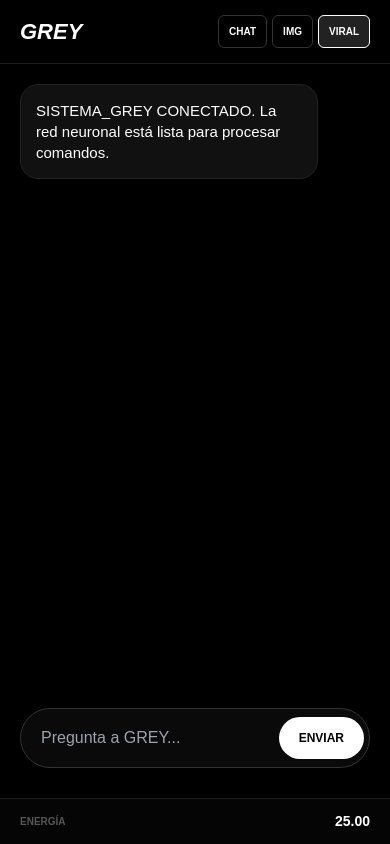
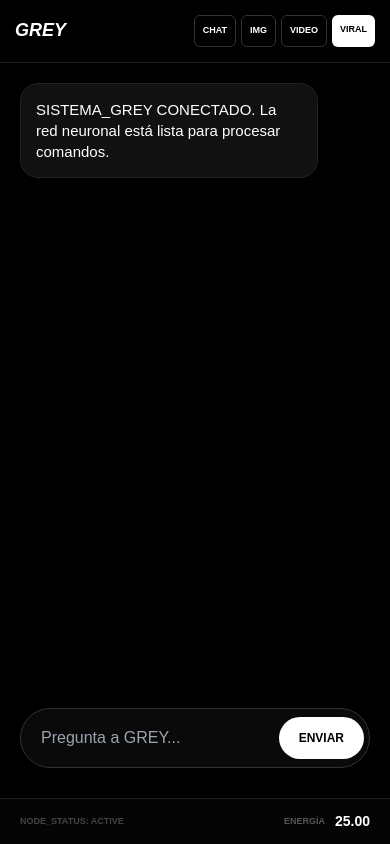
Before and after one commit to capitamweed1205-pixel/grey-ia, a Next.js app: page /chat in a window 390 px wide. Built offline with nearby package versions, Linux system fonts and the light colour scheme.

Commit message:
Update dashboard layout with mobile-friendly header

```diff
--- a/app/(dashboard)/layout.tsx
+++ b/app/(dashboard)/layout.tsx
@@ -4,23 +4,29 @@ import Link from 'next/link';
 export default function DashLayout({ children }: { children: React.ReactNode }) {
   return (
     <div style={{ display: 'flex', flexDirection: 'column', height: '100vh', backgroundColor: '#000', color: '#fff', fontFamily: 'sans-serif' }}>
-      {/* BARRA SUPERIOR CON 3 BOTONES */}
-      <header style={{ display: 'flex', justifyContent: 'space-between', alignItems: 'center', padding: '15px 20px', borderBottom: '1px solid #1c1c1c', backgroundColor: '#000', position: 'sticky', top: 0, zIndex: 10 }}>
-        <div style={{ fontSize: '22px', fontWeight: '900', fontStyle: 'italic' }}>GREY</div>
+      {/* BARRA SUPERIOR CON 4 BOTONES ADAPTADOS A MÓVIL */}
+      <header style={{ display: 'flex', justifyContent: 'space-between', alignItems: 'center', padding: '15px', borderBottom: '1px solid #1c1c1c', backgroundColor: '#000', position: 'sticky', top: 0, zIndex: 10 }}>
+        <div style={{ fontSize: '18px', fontWeight: '900', fontStyle: 'italic' }}>GREY</div>
         <div style={{ display: 'flex', gap: '5px' }}>
-          <Link href="/chat" style={{ color: '#fff', textDecoration: 'none', fontSize: '10px', fontWeight: 'bold', padding: '8px 10px', border: '1px solid #333', borderRadius: '6px' }}>CHAT</Link>
-          <Link href="/images" style={{ color: '#fff', textDecoration: 'none', fontSize: '10px', fontWeight: 'bold', padding: '8px 10px', border: '1px solid #333', borderRadius: '6px' }}>IMG</Link>
-          <Link href="/viral" style={{ color: '#fff', textDecoration: 'none', fontSize: '10px', fontWeight: 'bold', padding: '8px 10px', border: '1px solid #fff', borderRadius: '6px', backgroundColor: '#222' }}>VIRAL</Link>
+          <Link href="/chat" style={{ color: '#fff', textDecoration: 'none', fontSize: '9px', fontWeight: 'bold', padding: '8px 8px', border: '1px solid #333', borderRadius: '6px' }}>CHAT</Link>
+          <Link href="/images" style={{ color: '#fff', textDecoration: 'none', fontSize: '9px', fontWeight: 'bold', padding: '8px 8px', border: '1px solid #333', borderRadius: '6px' }}>IMG</Link>
+          <Link href="/video" style={{ color: '#fff', textDecoration: 'none', fontSize: '9px', fontWeight: 'bold', padding: '8px 8px', border: '1px solid #333', borderRadius: '6px' }}>VIDEO</Link>
+          <Link href="/viral" style={{ color: '#000', textDecoration: 'none', fontSize: '9px', fontWeight: 'bold', padding: '8px 8px', backgroundColor: '#fff', borderRadius: '6px' }}>VIRAL</Link>
         </div>
       </header>
 
+      {/* CONTENIDO */}
       <main style={{ flex: 1, overflowY: 'auto', width: '100%' }}>
         {children}
       </main>
 
+      {/* FOOTER DE CRÉDITOS */}
       <footer style={{ padding: '12px 20px', backgroundColor: '#050505', borderTop: '1px solid #1c1c1c', display: 'flex', justifyContent: 'space-between', alignItems: 'center' }}>
-        <span style={{ fontSize: '10px', color: '#555', fontWeight: 'bold' }}>ENERGÍA</span>
-        <span style={{ fontSize: '14px', fontWeight: '900' }}>25.00</span>
+        <span style={{ fontSize: '9px', color: '#444', fontWeight: 'bold' }}>NODE_STATUS: ACTIVE</span>
+        <div style={{ display: 'flex', alignItems: 'center', gap: '10px' }}>
+          <span style={{ fontSize: '9px', color: '#555', fontWeight: 'bold' }}>ENERGÍA</span>
+          <span style={{ fontSize: '14px', fontWeight: '900' }}>25.00</span>
+        </div>
       </footer>
     </div>
   )
```
